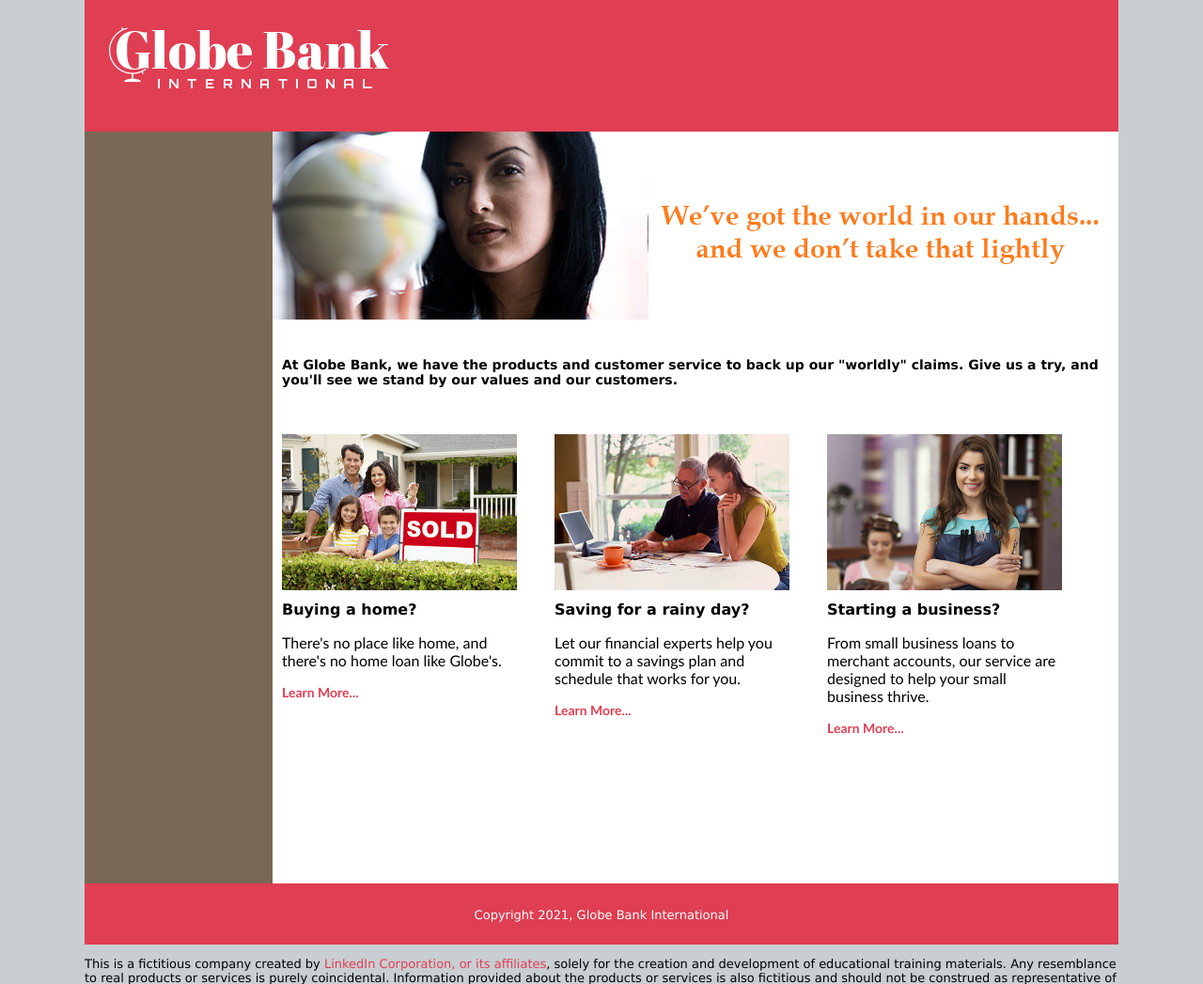
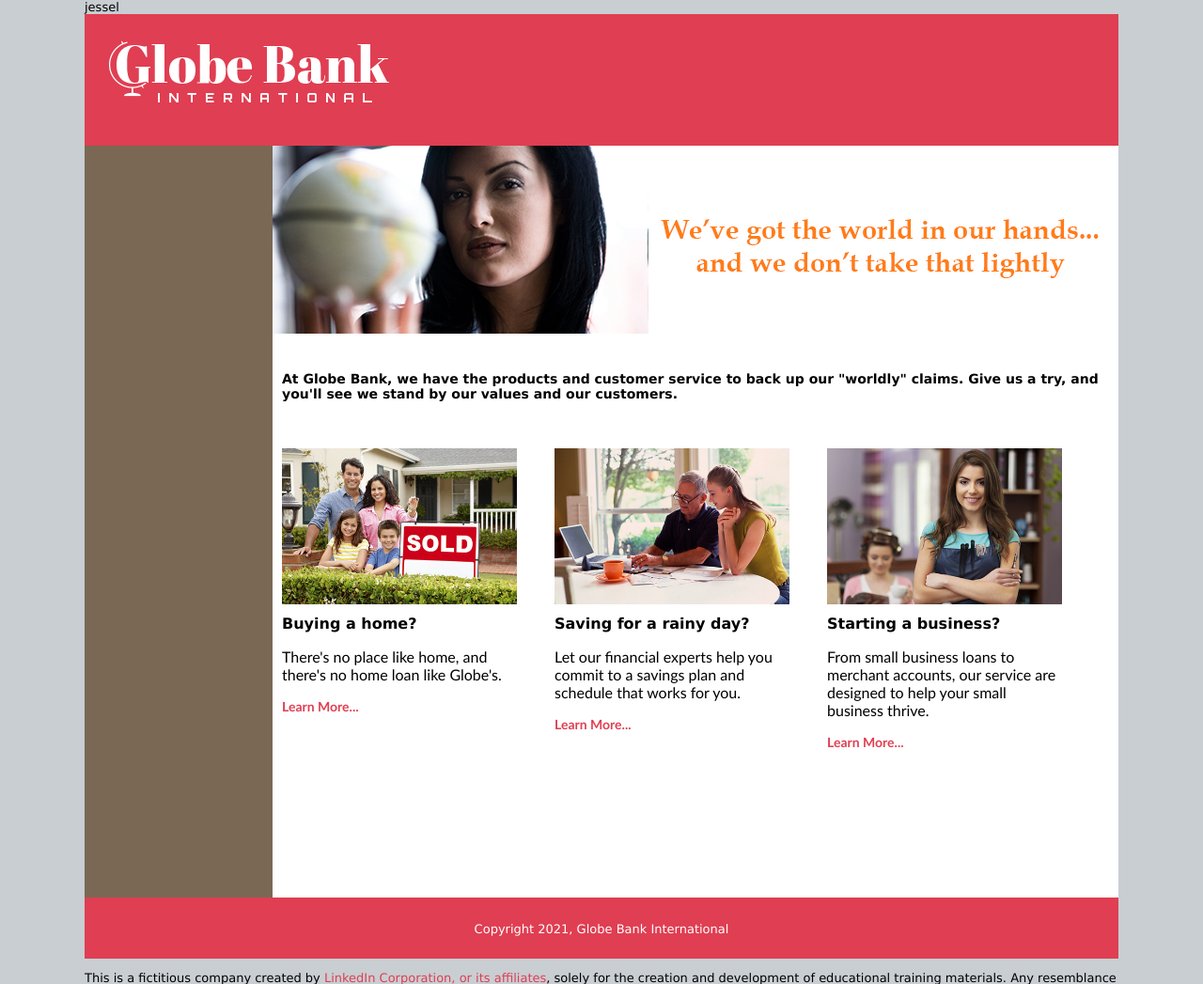
Before and after one commit to jrafael10/PHPWithMySQL, a PHP site: page /index.php in a window 1280 px wide. Shown: the top 1047 px of the page at 94% size. Run offline with PHP 8.4, Linux system fonts and the light colour scheme; data that the repository does not hold is empty.

Commit message:
Update initialize.php

```diff
--- a/globe_bank/private/initialize.php
+++ b/globe_bank/private/initialize.php
@@ -45,7 +45,7 @@ ob_start(); //lets us know that output buffering is turned on
 //browser.
 session_start(); //turn on sessions
 
-
+echo "jessel";
 
 //Assign file paths to PHP constants
 // __FILE__ returns the current path to this file
```
